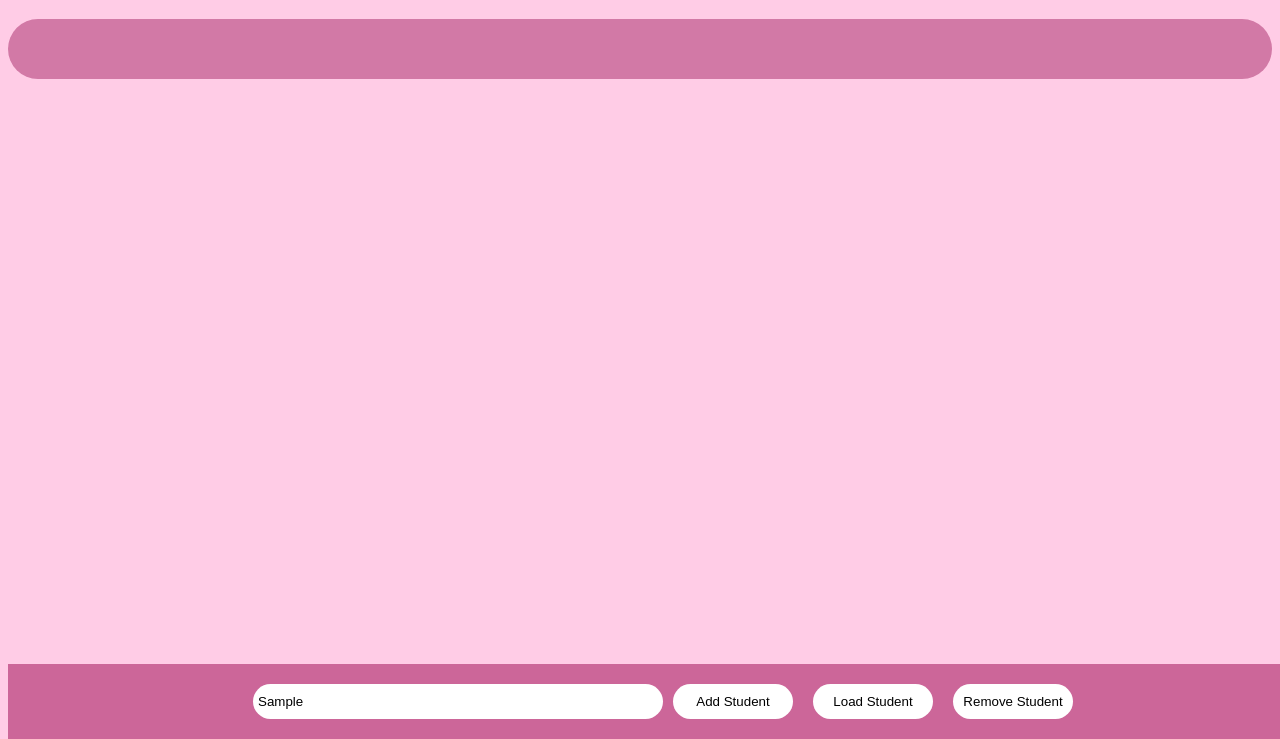
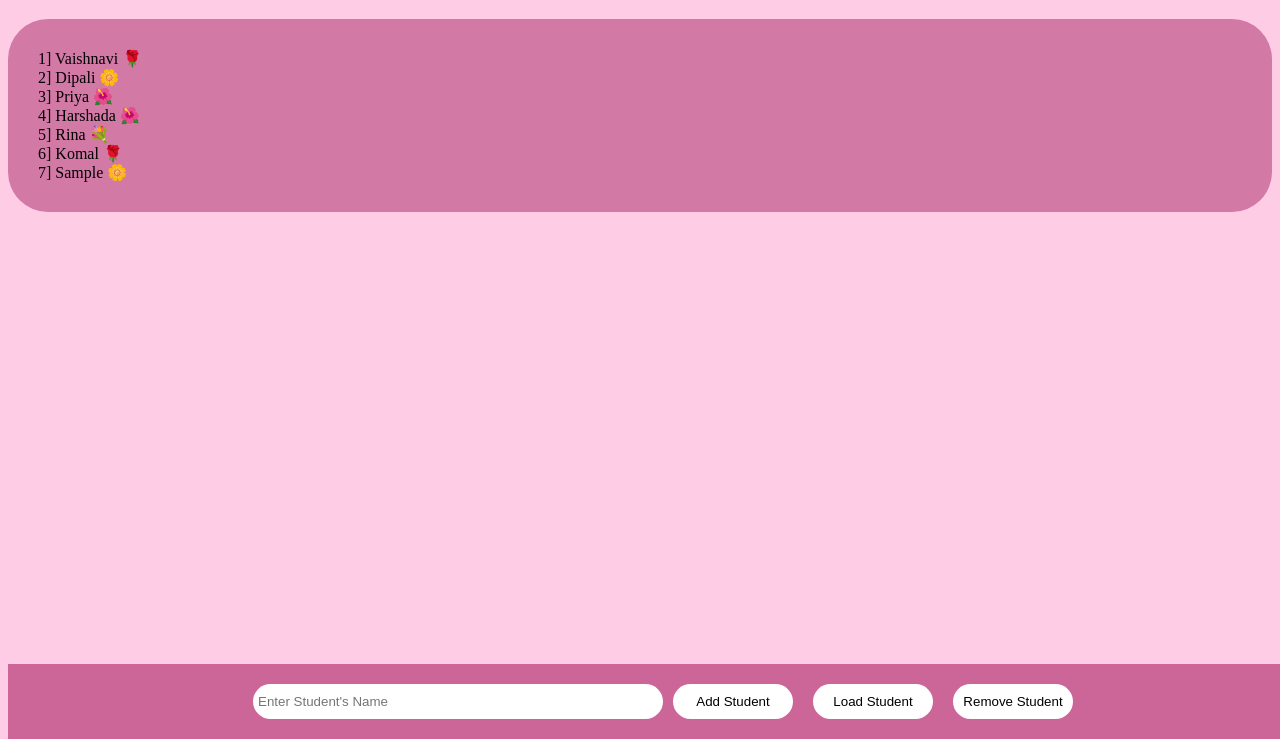
Before and after one commit to hemangimahale10/student-book-repo, a plain HTML site: page index.html in a window 1280 px wide. Both pictures are taken after typing "Sample" into the empty fields and a click on the button "Add Student". Shown: the part 61-800 px from the top of the page. Drawn offline with Linux system fonts and the light colour scheme.

Commit message:
JS is added to add btn

```diff
--- a/index.html
+++ b/index.html
@@ -19,6 +19,8 @@
     <div id="students-container" class="students-container"></div>
 
     <script>
+        const students =  ['Vaishnavi','Dipali','Priya','Harshada','Rina','Komal']
+
         function getRandomEmojis()
         {
             const emojis = ['🌸','💮','🪷','🌹','🥀','🌺','🌻','🌼','🌷','🪻','💐']
@@ -30,7 +32,6 @@
             return emojis[randomIndex]
         }
 
-        const students =  ['Vaishnavi','Dipali','Priya','Harshada','Rina','Komal']
         function loadStudent()
         {
             const studentsContainer = document.getElementById("students-container")
@@ -42,6 +43,16 @@
                 studentsContainer.innerHTML += `<div class='students-card'> ${i+1}] ${students[i]} ${getRandomEmojis()} </div>`;
             }
         }
+
+        function addStudent()
+        {
+            const studentInput = document.getElementById('student-name')
+            students.push(studentInput.value);
+            studentInput.value = "";
+            alert("Student Added Successfully");
+            loadStudent()
+        }
+
     </script>
 </body>
 </html>
```
